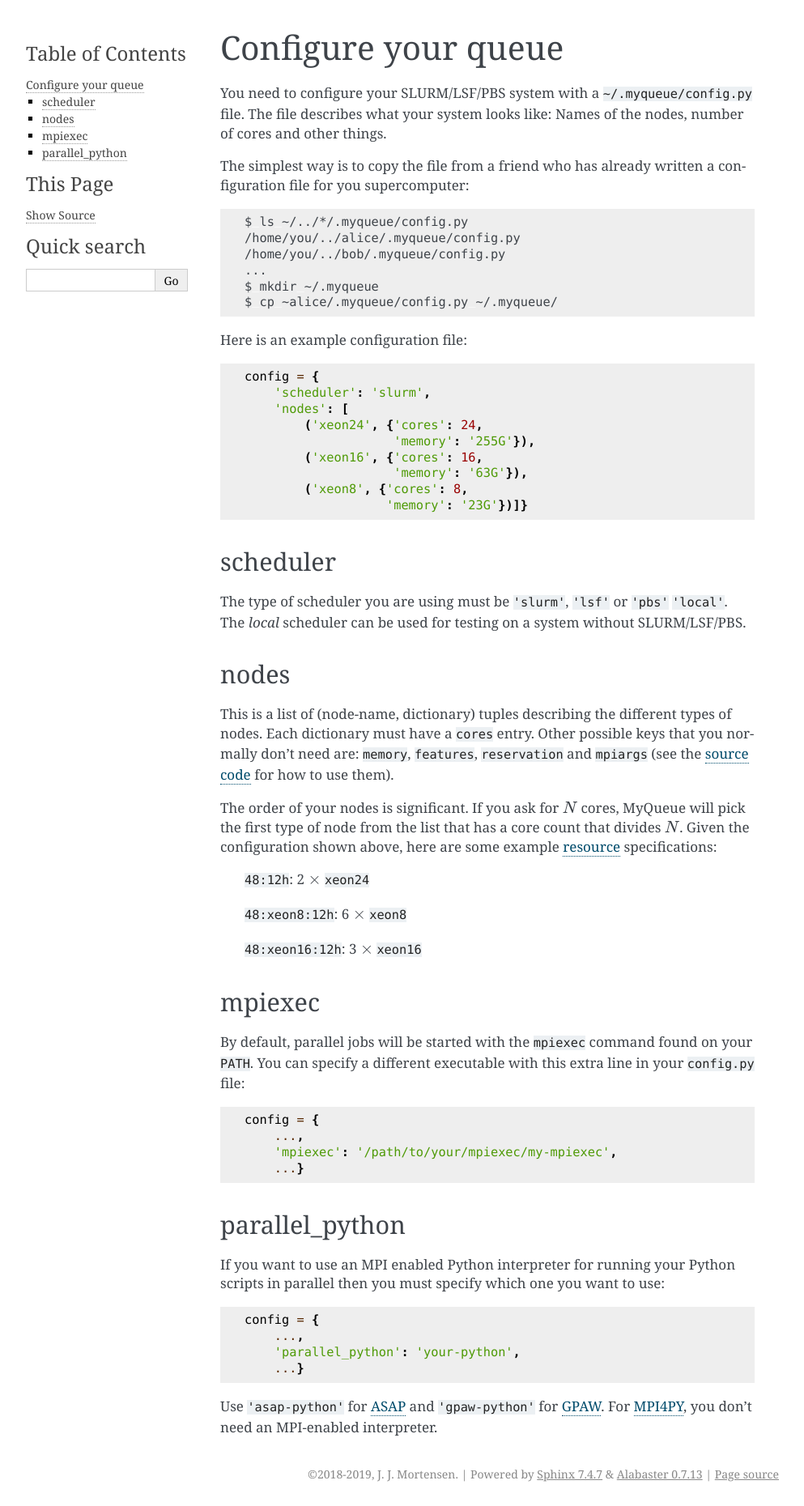
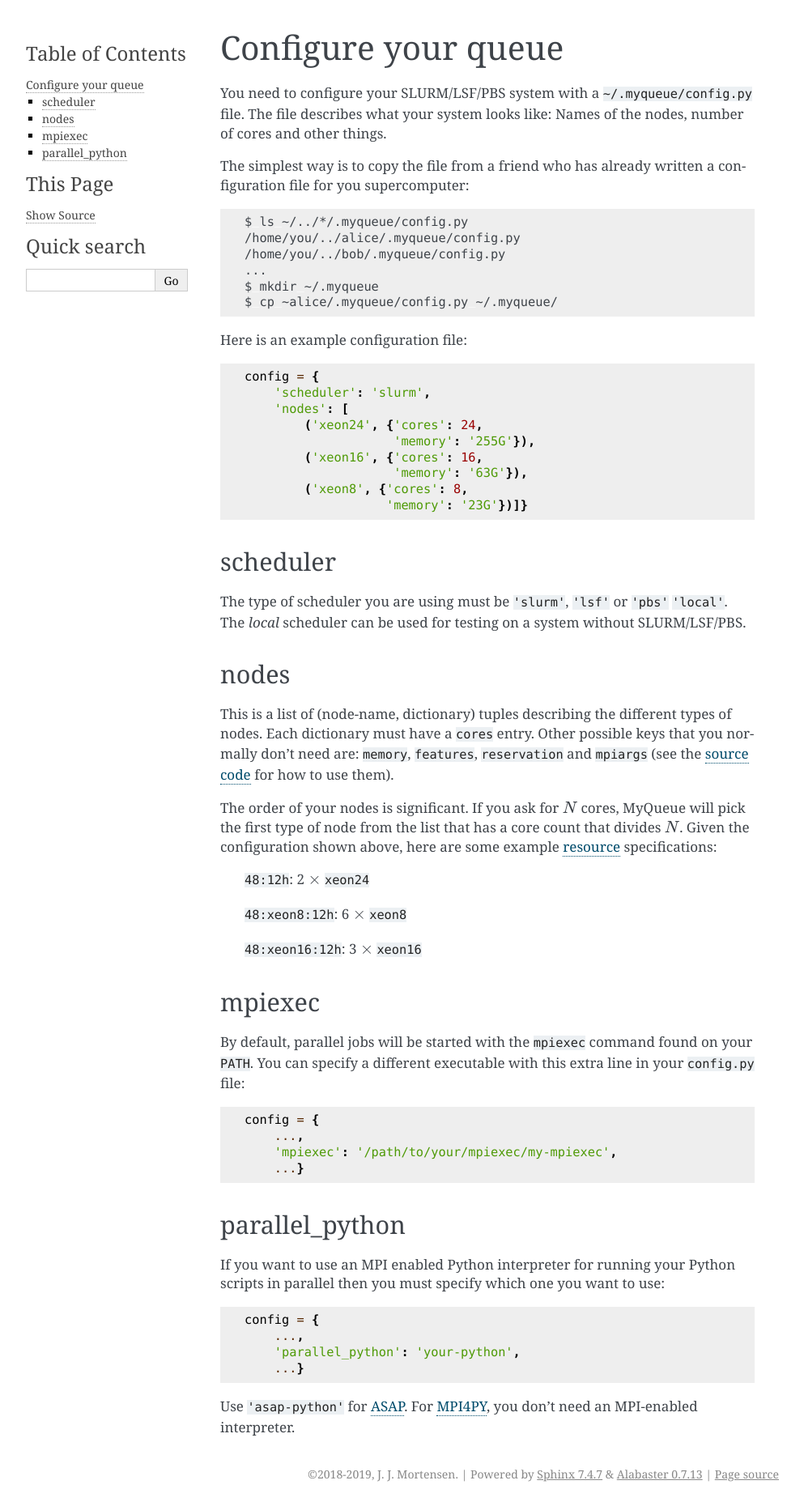
Before and after one commit to Yangxinsix/myqueue, a Sphinx documentation site: the page built from docs/configuration.rst, in a window 1280 px wide. Shown: the whole page at 81% size, without its empty margins (148-1141 px from the left). Built offline with Sphinx 7.4.7, drawn with Linux system fonts in a browser that asks for light colours.

Commit message:
gpaw-python is no more

```diff
--- a/docs/configuration.rst
+++ b/docs/configuration.rst
@@ -79,9 +79,8 @@ scripts in parallel then you must specify which one you want to use::
         'parallel_python': 'your-python',
         ...}
 
-Use ``'asap-python'`` for ASAP_ and ``'gpaw-python'`` for GPAW_.  For MPI4PY_,
+Use ``'asap-python'`` for ASAP_.  For MPI4PY_,
 you don't need an MPI-enabled interpreter.
 
 .. _MPI4PY: https://mpi4py.readthedocs.io/en/stable/index.html
 .. _ASAP: https://wiki.fysik.dtu.dk/asap
-.. _GPAW: https://wiki.fysik.dtu.dk/gpaw/
```
